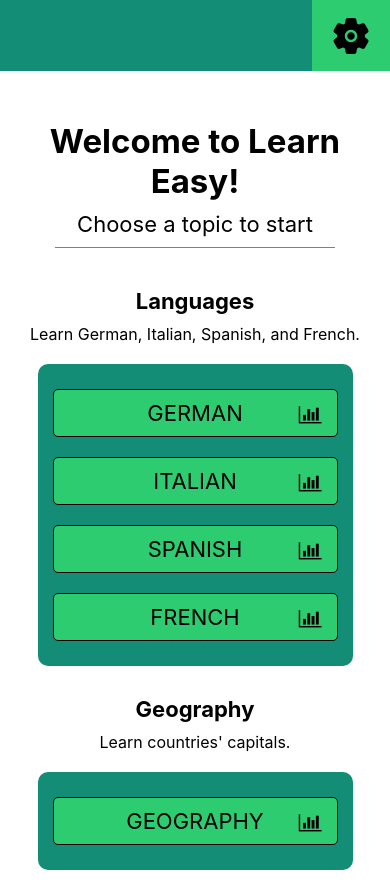
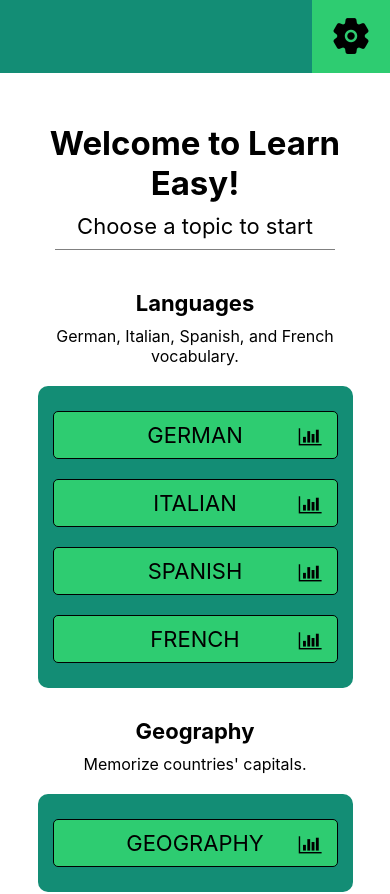
Before and after one commit to t0814524/learn-easy, a React Native app: screen / in a window 390 px wide. Shown: the top 894 px of the page. Built offline with nearby package versions, Linux system fonts and the light colour scheme.

Commit message:
small changes

```diff
--- a/components/views/Home.tsx
+++ b/components/views/Home.tsx
@@ -23,7 +23,7 @@ export const HomeView: React.FC<{
 
                 <View style={styles.sectionContainer}>
                     <Text style={styles.sectionHeader}>Languages</Text>
-                    <Text style={styles.sectionDescription}>Learn German, Italian, Spanish, and French.</Text>
+                    <Text style={styles.sectionDescription}>German, Italian, Spanish, and French vocabulary.</Text>
                     <View style={styles.topicBox}>
                         {["german", "italian", "spanish", "french"].map((topic) => (
                             <View key={topic} style={styles.topicContainer}>
@@ -40,7 +40,7 @@ export const HomeView: React.FC<{
 
                 <View style={styles.sectionContainer}>
                     <Text style={styles.sectionHeader}>Geography</Text>
-                    <Text style={styles.sectionDescription}>Learn countries' capitals.</Text>
+                    <Text style={styles.sectionDescription}>Memorize countries' capitals.</Text>
                     <View style={styles.topicBox}>
                         <View style={styles.topicContainer}>
                             <TouchableOpacity onPress={() => { setPage("learn", "geography") }} style={styles.topic}>
--- a/components/views/Settings.tsx
+++ b/components/views/Settings.tsx
@@ -123,7 +123,7 @@ export const SettingsView: React.FC<SettingsViewProps> = ({ appConfig, setAppCon
                             })
                         }}
                         onSubmitEditing={() => { }}
-                        placeholder="xxx"
+                        placeholder="number"
                         value={String(tc?.cardsPerDay)}
                     />
                 </View>
```
Also changed, not shown: 1 other file (tests, documents, lock files or other folders).
